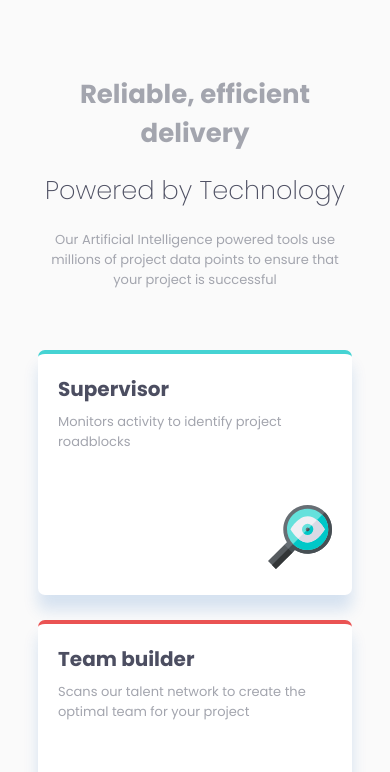
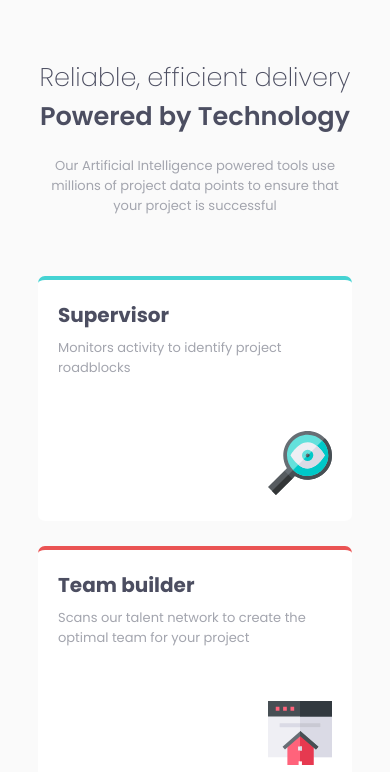
Before and after one commit to F9F6EE/Four-card-feature-section-on-Frontend-Mentor, a plain HTML site: page index.html in a window 390 px wide. Shown: the top 772 px of the page. Drawn offline with Linux system fonts and the light colour scheme.

Commit message:
Update style.css

```diff
--- a/css/style.css
+++ b/css/style.css
@@ -50,19 +50,19 @@ header p {
   max-width: 600px;
 }
 
-header h2,
-h3,
+header h1,
+h2,
 .card h5,
 p {
   margin: 0;
 }
 
-header h2 {
+header h1 {
   font-size: 2rem;
   font-weight: 200;
   color: var(--Very_Dark_Blue);
 }
-header h3 {
+header h2 {
   font-size: 2rem;
   font-weight: 600;
   color: var(--Very_Dark_Blue);
@@ -79,14 +79,6 @@ main {
   display: flex;
   flex-direction: column;
   gap: 1.5rem;
-}
-
-.card {
-  background-color: white;
-  border-radius: 7px;
-  padding: 30px;
-  text-align: right;
-  box-shadow:0 15px 15px hsla(212, 86%, 40%, 0.15)
 }
 
 .card-1,
@@ -110,7 +102,12 @@ main {
   border-top: 4px solid var(--Blue);
 }
 
-
+.card {
+  background-color: white;
+  border-radius: 7px;
+  padding: 30px;
+  text-align: right;
+}
 .card-text h5 {
   font-size: 20px;
   color: var(--Very_Dark_Blue);
@@ -132,8 +129,8 @@ main {
   body {
     font-size: 13px;
   }
-  header h2,
-  header h3 {
+  header h1,
+  header h2 {
     font-size: 1.6rem;
     margin: 0;
   }
```
